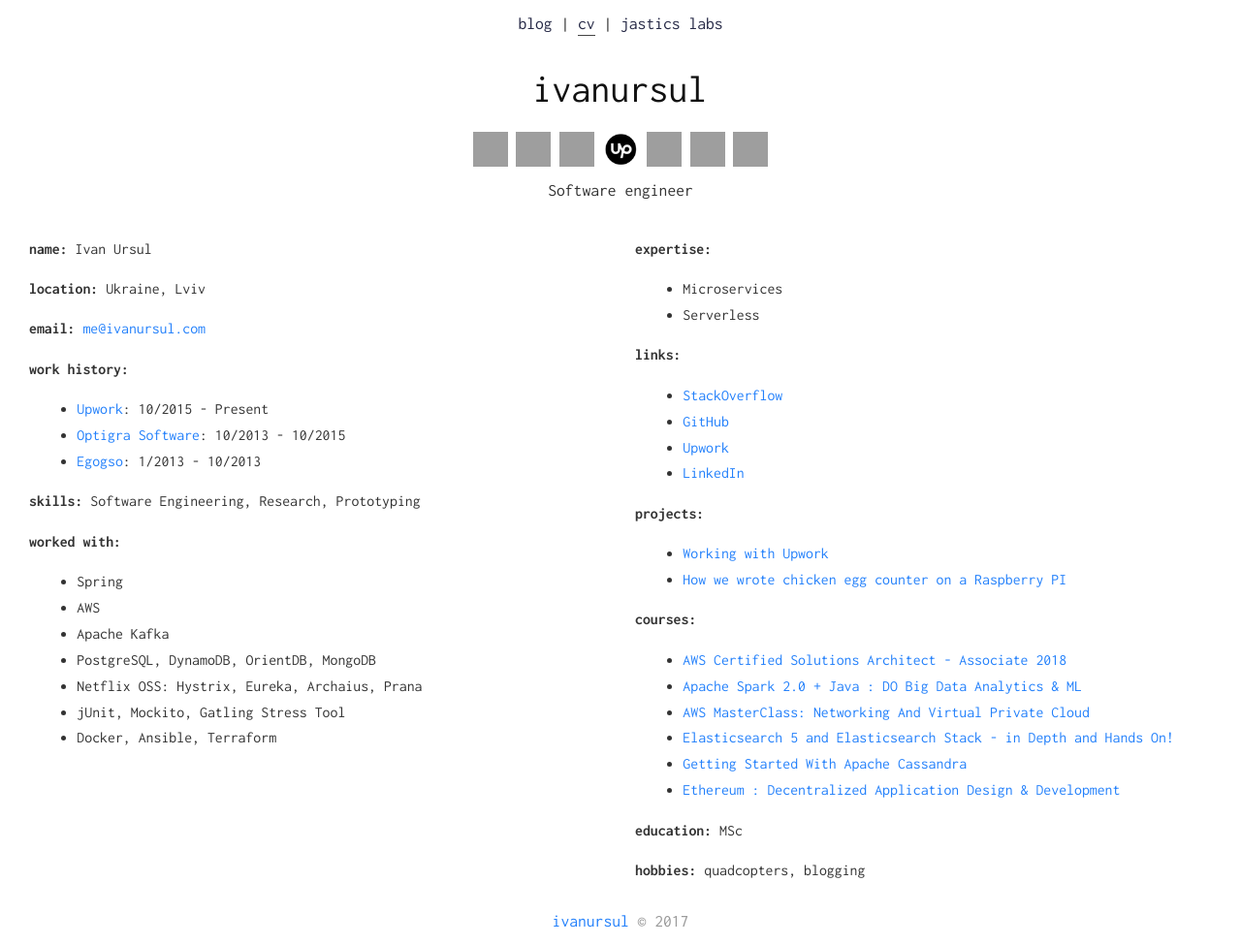
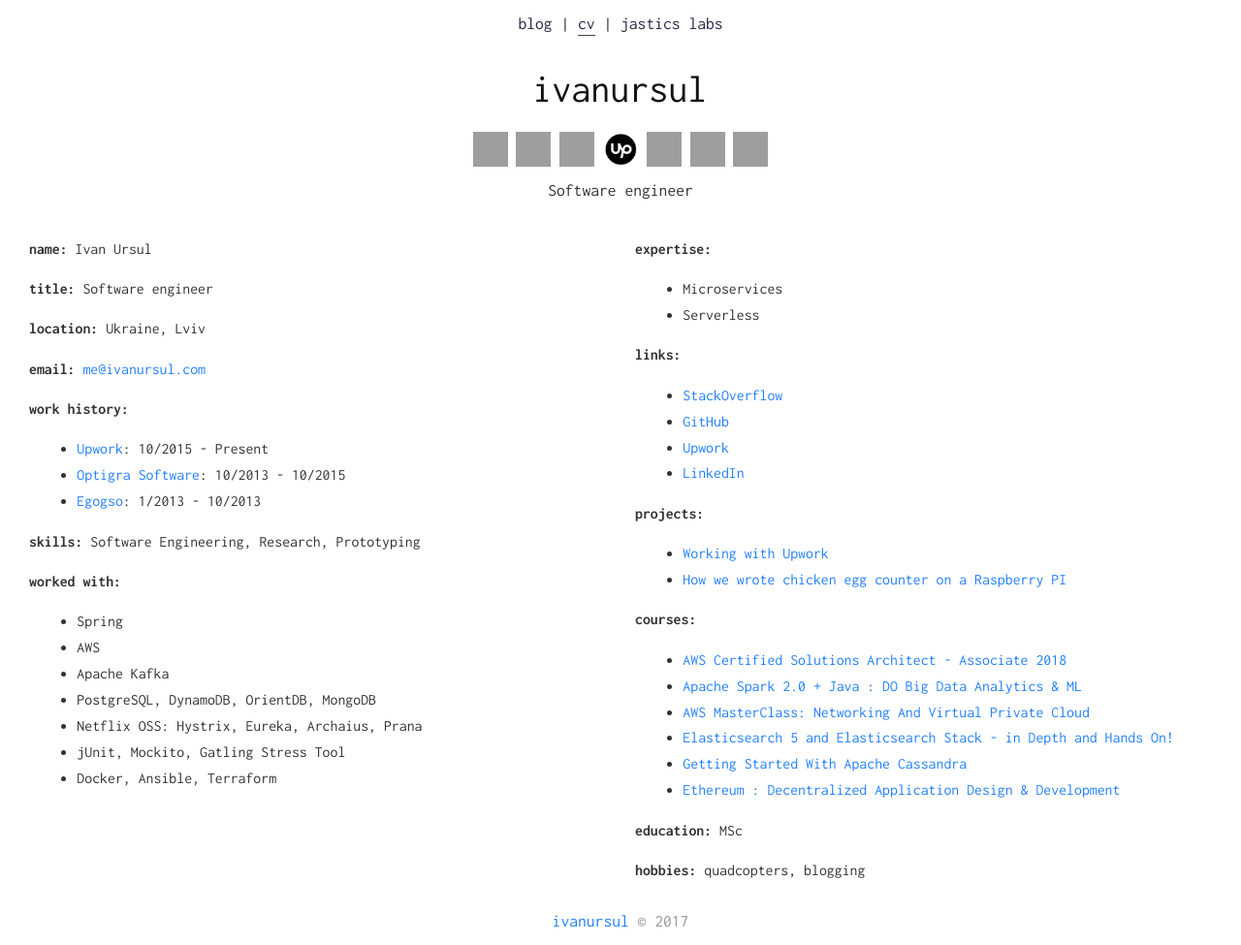
Before and after one commit to ivanursul/ivanursul, a Jekyll site: the page built from cv.html, in a window 1280 px wide. Shown: the whole page at 97% size. Built offline with Jekyll 4.4.1, drawn with Linux system fonts in a browser that asks for light colours; grey boxes are pictures that could not be loaded.

```diff
--- a/cv.html
+++ b/cv.html
@@ -8,6 +8,8 @@
 
     <div class="col-md-6">
         <p><strong>name:</strong> Ivan Ursul </p>
+
+        <p><strong>title:</strong> Software engineer </p>
 
         <p><strong>location:</strong> Ukraine, Lviv </p>
 
```
